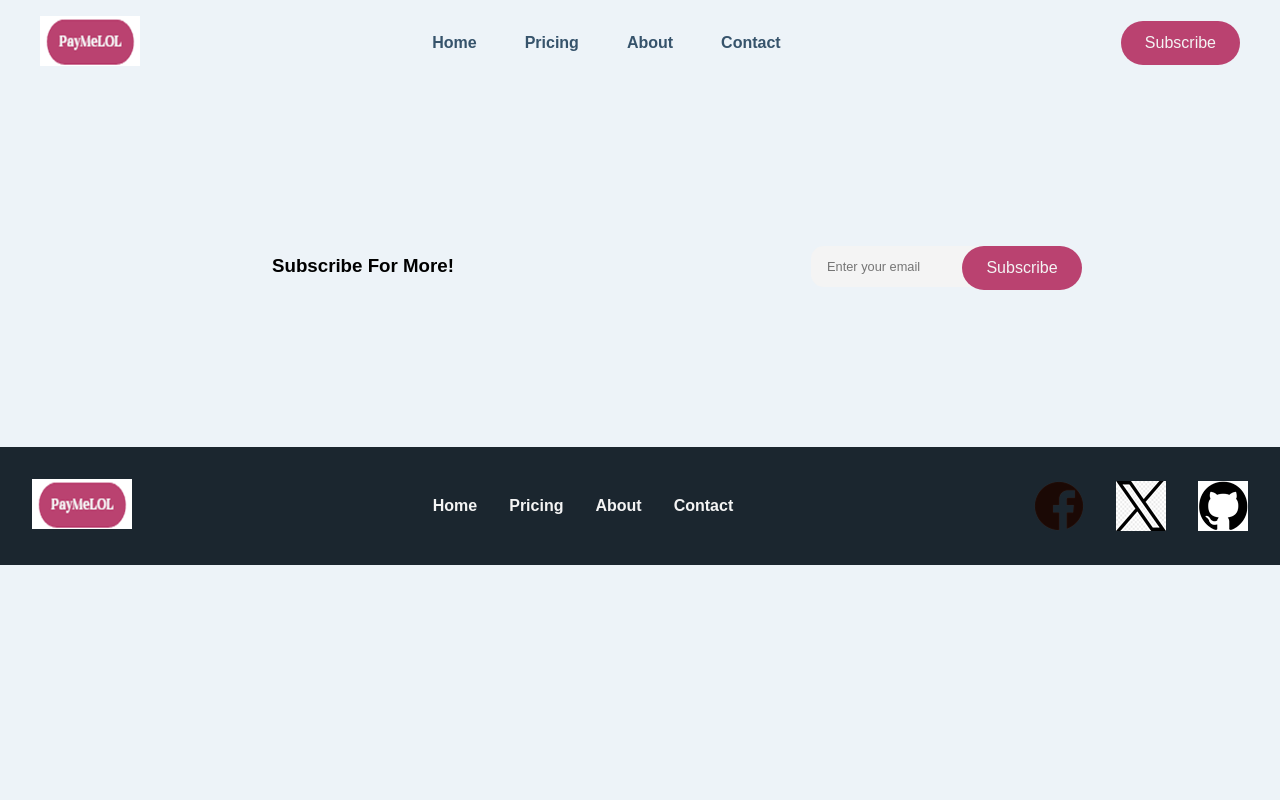
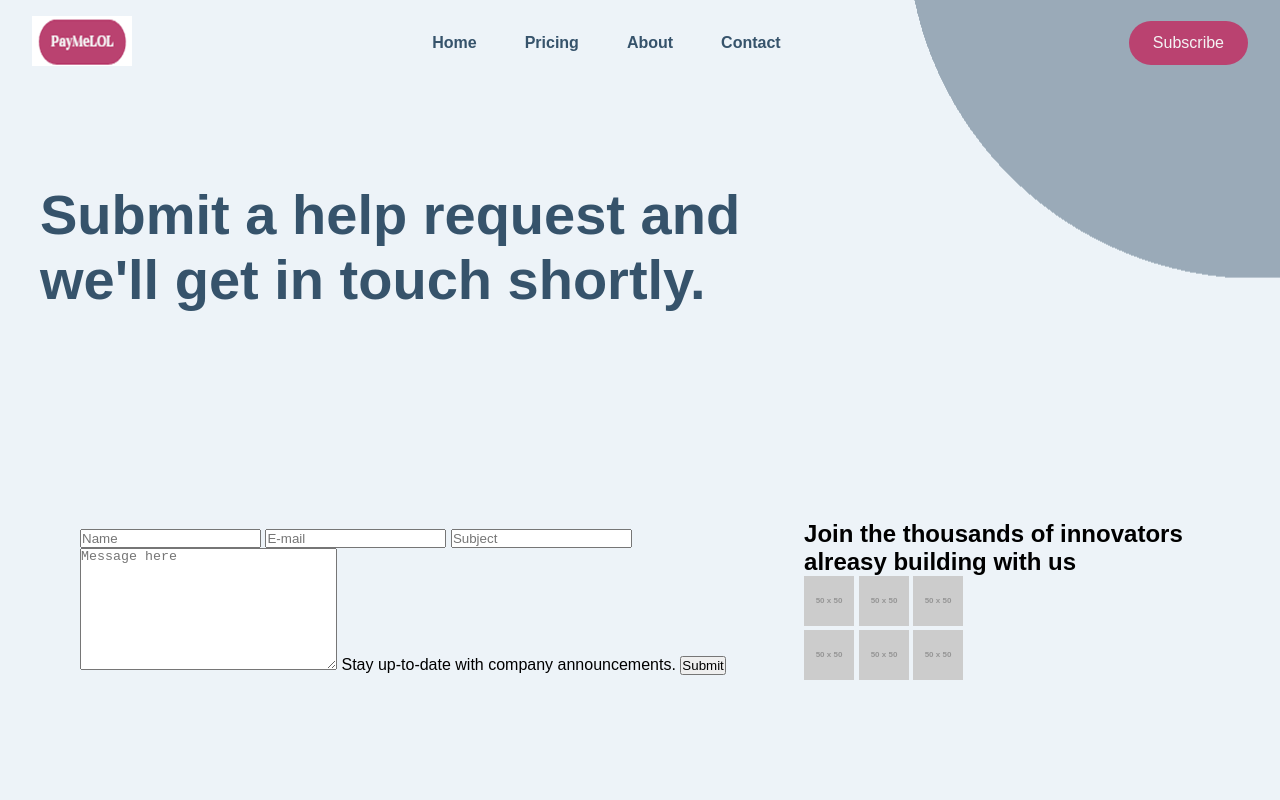
Before and after one commit to Kawfang-ThTn/muti-page-resp-noframework-01, a plain HTML site: page contact.html in a window 1280 px wide. Shown: the top 800 px of the page. Drawn offline with Linux system fonts and the light colour scheme; placeholder pictures from the web are drawn by us.

Commit message:
contact-page-starting

```diff
--- a/contact.html
+++ b/contact.html
@@ -8,7 +8,7 @@
   <script src="javascript/app.js" defer></script>
 </head>
 <body>
-  <header>
+  <header id="header">
     <nav>
     <div class="container">
       <div class="navbar">
@@ -24,10 +24,45 @@
         </ul>
         <button type="button" class="btn primaryBtn">Subscribe</button>
       </div>
+      <div class="circle-image">
+        <img src="/assets/circle.png" alt="header-circle">
+      </div>
+      <h2>Submit a help request and we'll get in touch shortly.</h2>
+    </div>
     </div>
   </nav>
 </header>
-
+<section id="request">
+  <div class="form">
+    <form>
+      <input type="text" id="name" name="name" placeholder="Name">
+      <input type="email" id="email" name="email" placeholder="E-mail">
+      <input type="text" id="subject" name="subject" placeholder="Subject">
+      <textarea name="" id="" cols="30" rows="8" placeholder="Message here"></textarea>
+      <label for="text">Stay up-to-date with company announcements.</label>
+      <button type="submit" class="">Submit</button>
+    </form>
+</div>
+  <div class="sponsor">
+    <div class="sponsor-content">
+      <div class="sponsor-text">
+      <h2>Join the thousands of innovators alreasy building with us</h2>
+      </div>
+      <div class="sponsor-logo">
+        <div class="spon-img">
+          <img src="https://placehold.co/50x50" alt="client-logo">
+          <img src="https://placehold.co/50x50" alt="client-logo">
+          <img src="https://placehold.co/50x50" alt="client-logo">
+        </div>
+        <div class="spon-img">
+          <img src="https://placehold.co/50x50" alt="client-logo">
+          <img src="https://placehold.co/50x50" alt="client-logo">
+          <img src="https://placehold.co/50x50" alt="client-logo">
+        </div>
+      </div>
+    </div>
+  </div>
+</section>
 <section id="pos-con">
   <div class="container">
     <div class="pos-con-form">
--- a/css/style.css
+++ b/css/style.css
@@ -99,7 +99,7 @@ header .navbar ul li:hover{
 }
 
 .showcase-content {
-  font-size: 1.3rem;
+  font-size: 2rem;
   color: var(--light-blue);
 }
 
@@ -408,7 +408,7 @@ header .navbar ul li:hover{
   color: var(--light-blue);
   margin: 6rem 0.5rem;
   font-weight: 600;
-  width: 75%;
+  width: 60%;
 }
 
 /* About page*/
@@ -519,3 +519,16 @@ header .navbar ul li:hover{
   color: var(--light-gray);
   margin-bottom: 1rem;
 }
+
+/* contact page*/
+#request {
+  display: flex;
+  justify-content: center;
+  align-items: center;
+  margin: 4rem 2rem;
+  padding: 3rem;
+}
+
+#request .form{
+  display: ;
+}
```
Also changed, not shown: 1 other file.
